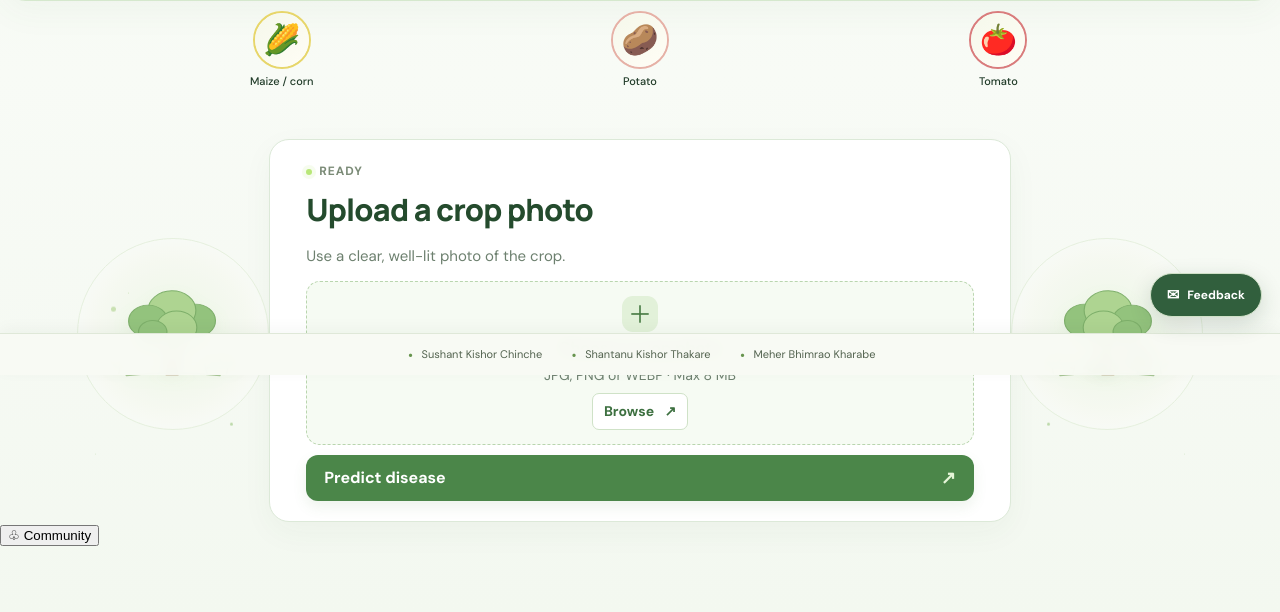
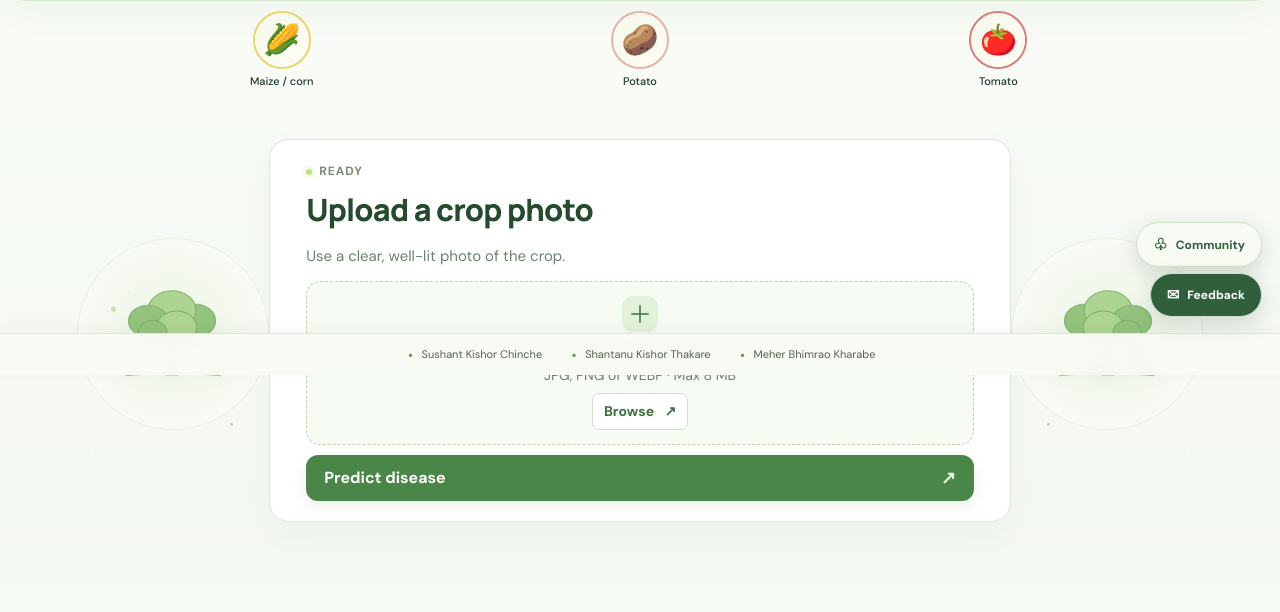
Before and after one commit to schinche735-hash/AgriSage, a Flask app: page / in a window 1280 px wide. Shown: the part 425-1037 px from the top of the page. After the commit the page ends 947 px from the top, so only its background shows below. Run offline with Flask 3, Linux system fonts and the light colour scheme; data that the repository does not hold is empty; some libraries are stand-ins or nearby versions.

Commit message:
Style community under-development button

```diff
--- a/static/style.css
+++ b/static/style.css
@@ -628,3 +628,11 @@ footer.team-credit>span:first-child{font-weight:400;letter-spacing:0;color:inher
 .feedback-ok:hover{background:#244d30}
 @media(max-width:760px){.feedback-launcher{right:12px;bottom:65px;padding:10px 13px;font-size:11px}.feedback-notice-card{padding:28px 21px 21px}.feedback-notice-card h2{font-size:19px}}
 @media(prefers-reduced-motion:reduce){.feedback-launcher{transition:none}}
+
+
+/* Community entry point, stacked above Feedback. No posting or login is enabled yet. */
+.community-launcher{position:fixed;right:18px;bottom:108px;z-index:1100;display:inline-flex;align-items:center;gap:8px;border:1px solid #cfe0c7;border-radius:999px;background:#f7fbf3;color:#315f3d;padding:11px 16px;font:700 12px 'DM Sans',sans-serif;box-shadow:0 7px 22px #173c252b;cursor:pointer;transition:transform .18s,background .18s}
+.community-launcher:hover{background:#e8f2e1;transform:translateY(-2px)}
+.community-launcher>span{font-size:16px}
+@media(max-width:760px){.community-launcher{right:12px;bottom:116px;padding:10px 13px;font-size:11px}}
+@media(prefers-reduced-motion:reduce){.community-launcher{transition:none}}
```
